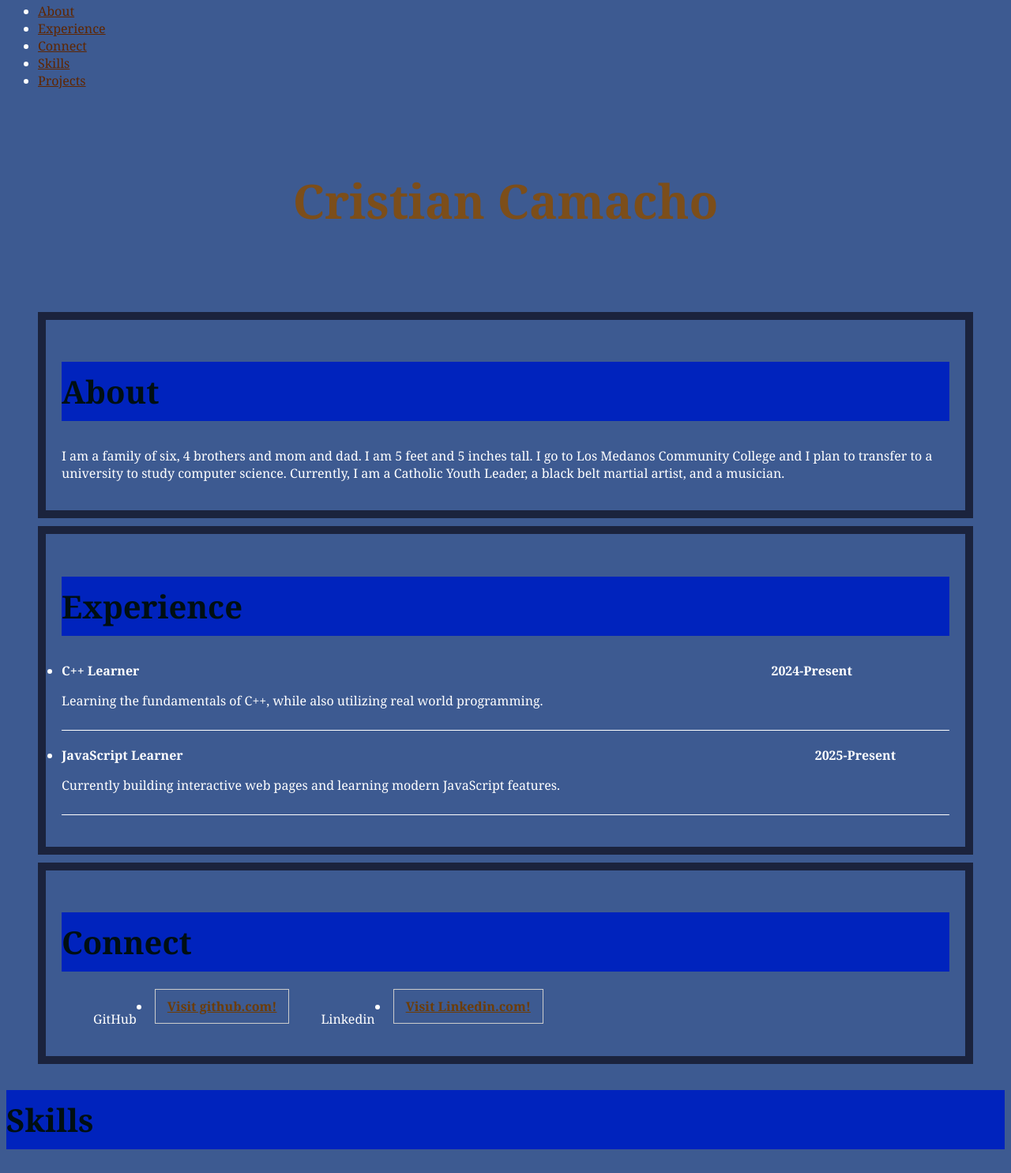
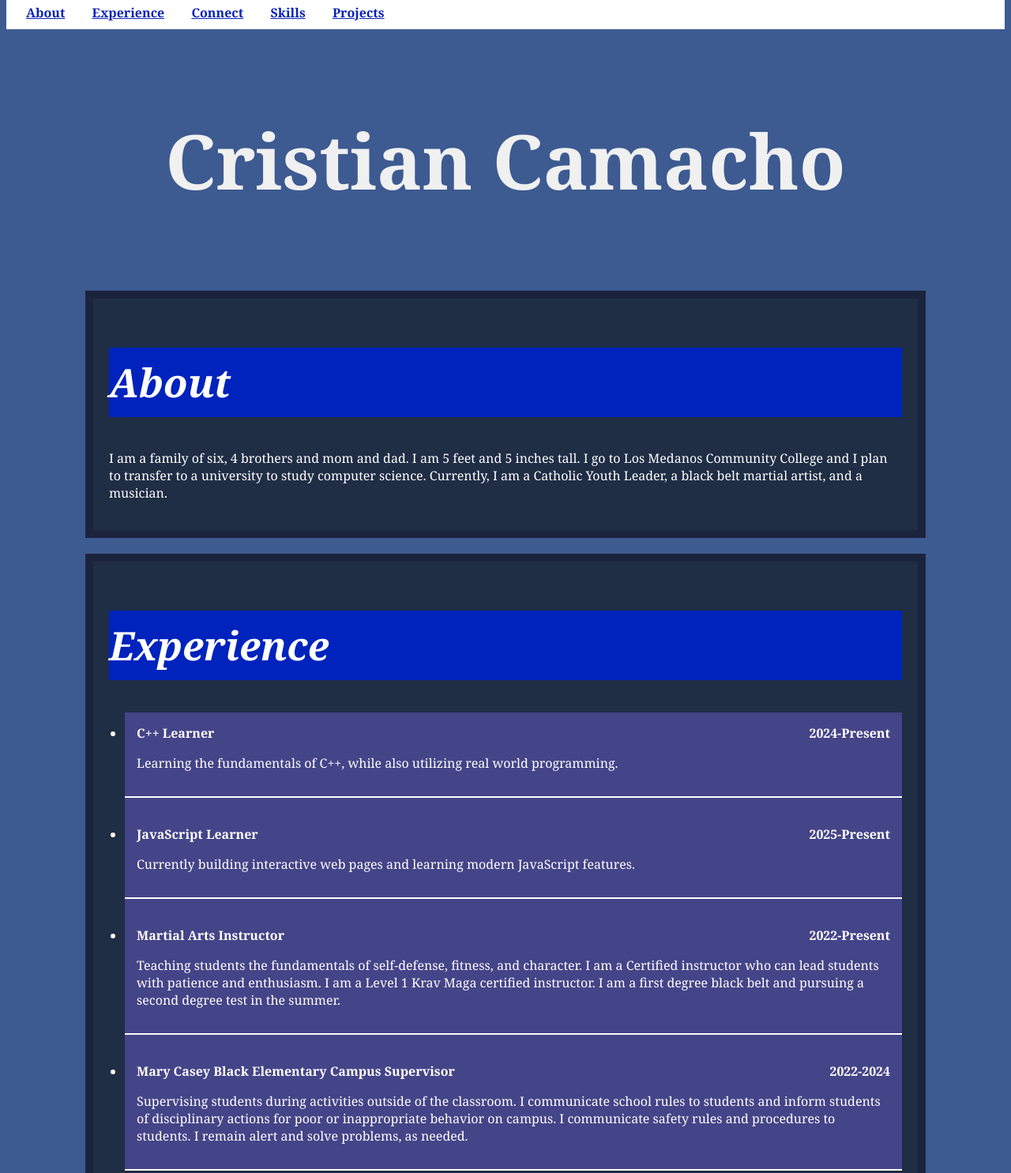
Before and after one commit to Cristian184/Cristian-Camacho-Kepler, a plain HTML site: page index.html in a window 1280 px wide. Shown: the part 13-1498 px from the top of the page at 79% size. Drawn offline with Linux system fonts and the light colour scheme.

Commit message:
responsiveness added

```diff
--- a/css/index.css
+++ b/css/index.css
@@ -7,32 +7,41 @@ body {
 header {
     text-align: center;
     margin: 100px 0px;
-    font-size: 30px;
+    font-size: 20px;
     font-style: normal;
-    color: rgb(124, 78, 26);
+    color: rgb(255, 255, 255);
 }
+
+nav {
+    background-color: #ffffff;
+    padding: 10px;
+
+}
+
 nav a{
-    color: rgb(95, 38, 0);
+    color: rgb(8, 34, 182);
+    font-weight: bolder;
+    margin: 0 15px;
+
 }
 
 h2 {
     background-color: rgb(0, 35, 189);
     padding: 10px 0px;
-    font-size: 40px;
+    font-size: 30px;
     font-weight: bolder;
-    color: rgb(0, 15, 19);
+    color: rgb(255, 255, 255);
 }
 
 #About , #Experience, #Connect{
     border: 10px solid rgb(27, 35, 61) ;
     margin: 10px 40px;
     padding: 20px;
-
-
 }
 
 #Connect a{
     color: rgb(109, 60, 4);
+    font-size: 40px;
     font-weight: bolder;
 }
 
@@ -49,21 +58,73 @@ h2 {
 
 .job-header {
     display: flex;
+    justify-content: space-between;
     font-weight: bold;
 }
 
 .job-date {
     display: flex;
-    margin-left: 800px;
 }
 
-.Links {
+#Connect .Links {
     display: flex;
+    justify-content: center;
+    gap: 20px;
+    font-weight: bolder;
 }
 
 
-.Links a {
+#Connect .Links a {
     padding: 10px 15px;
     border: 1px solid #ccc;
-    color: #333;
+    color: #bb0000;
+
 }
+
+/* Tablet Styles */
+@media (min-width: 600px) {
+    header {
+        font-size: 36px;
+        color: #333333;
+    }
+
+    h2 {
+        font-size: 45px;
+        color: #ffffff;
+    }
+
+    #Experience ul {
+        margin-left: 20px;
+        background-color: #444488;
+    }
+
+    .job {
+        padding: 15px;
+        border-bottom: 2px solid #fff;
+    }
+}
+
+
+/* Desktop Styles */
+@media (min-width: 1024px) {
+    header {
+        font-size: 48px;
+        color: #f0f0f0;
+    }
+
+    h2 {
+        font-size: 50px;
+        font-style: italic;
+    }
+
+    #About, #Experience, #Connect {
+        margin: 20px 100px;
+        background-color: #1f2d45;
+    }
+
+    #Connect .Links {
+        display: grid;
+        grid-template-columns: repeat(3, 1fr);
+        gap: 30px;
+    }
+}
--- a/index.html
+++ b/index.html
@@ -12,12 +12,11 @@
 <body>
 
     <nav>
-        <ul>
-            <li><a href="#About">About</a></li>
-            <li><a href="#Experience">Experience</a></li>
-            <li><a href="#Connect">Connect</a></li>
-            <li><a href="#Skills">Skills</a></li>
-            <li><a href="#Projects">Projects</a></li>
+        <a href="#About">About</a>
+        <a href="#Experience">Experience</a>
+        <a href="#Connect">Connect</a>
+        <a href="#Skills">Skills</a>
+        <a href="#Projects">Projects</a>
         </ul>
     </nav>
 
@@ -55,16 +54,38 @@
                 <p>Currently building interactive web pages and learning modern JavaScript features.</p>
             </div>
         </li>
+        <li>
+            <div class="job">
+                <div class="job-header">
+                    <span class="job-title">Martial Arts Instructor</span>
+                    <span class="job-date">2022-Present</span>
+                </div>
+                <p>Teaching students the fundamentals of self-defense, fitness, and character. I am a Certified instructor who can lead students with patience and enthusiasm.
+                    I am a Level 1 Krav Maga certified instructor. I am a first degree black belt and pursuing a second degree test in the summer.
+                </p>
+            </div>
+        </li>
+        <li>
+            <div class="job">
+                <div class="job-header">
+                    <span class="job-title">Mary Casey Black Elementary Campus Supervisor</span>
+                    <span class="job-date">2022-2024</span>
+                </div>
+                <p>Supervising students during activities outside of the classroom.
+                    I communicate school rules to students and inform students of disciplinary actions for poor or inappropriate behavior on campus.
+                    I communicate safety rules and procedures to students.
+                    I remain alert and solve problems, as needed.
+                </p>
+            </div>
+        </li>
     </ul>
 </section>
 
 <section id="Connect">
     <h2>Connect</h2>
 <div class="Links">
-    <ul>GitHub</ul>
-    <li><a target=_blank href="https://github.com/Cristian184">Visit github.com!</a></li>
-    <ul>Linkedin</ul>
-    <li><a target=_blank href="https://www.linkedin.com/in/cristian-camacho-60195a345/">Visit Linkedin.com!</a></li>
+    <a target=_blank href="https://github.com/Cristian184">GitHub</a>
+    <a target=_blank href="https://www.linkedin.com/in/cristian-camacho-60195a345/">LinkedIn</a>
 </div>
 </section>
 
```
